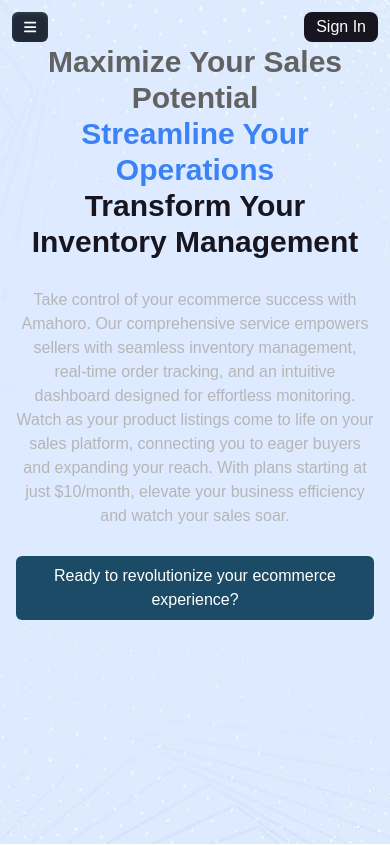
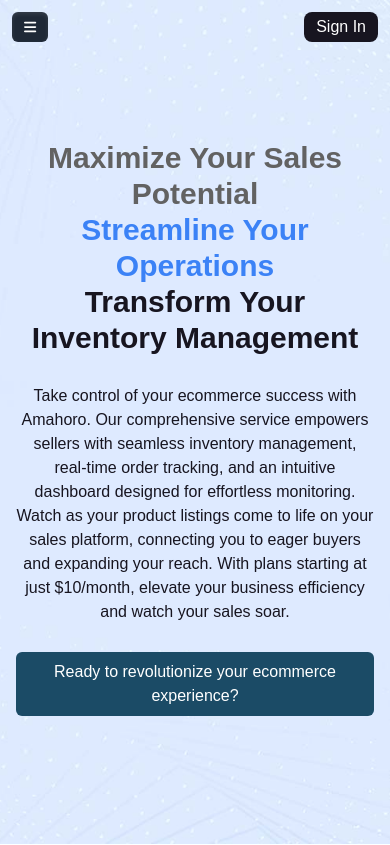
Before and after one commit to AKvng/amh-landing, a Next.js app: page / in a window 390 px wide. Shown: the top 845 px of the page. Built offline with nearby package versions, Linux system fonts and the light colour scheme.

Commit message:
update: first session positioning (deploy to cloudfront)

```diff
--- a/src/app/page.tsx
+++ b/src/app/page.tsx
@@ -138,7 +138,7 @@
           sizes="(max-width: 768px) 100vw, (max-width: 1200px) 50vw, 33vw"
         />
         {/* Header */}
-        <section className="container1 pt-11 pb-8 md:py-8 min-h-screen text-center sm:text-left sm:flex justify-center items-center gap-x-5">
+        <section className="container1 pt-11 pb-8 md:py-8 min-h-screen text-center sm:text-left flex justify-center items-center gap-x-5">
           {/* Section Content */}
           <div className="space-y-7 md:space-y-20">
             {/* Headers */}
@@ -154,7 +154,7 @@
               </h2>
             </div>
 
-            <p className="text-dgrey md:text-lg">
+            <p className="text-high-emphasis md:text-lg">
               Take control of your ecommerce success with Amahoro. Our
               comprehensive service empowers sellers with seamless inventory
               management, real-time order tracking, and an intuitive dashboard
```
